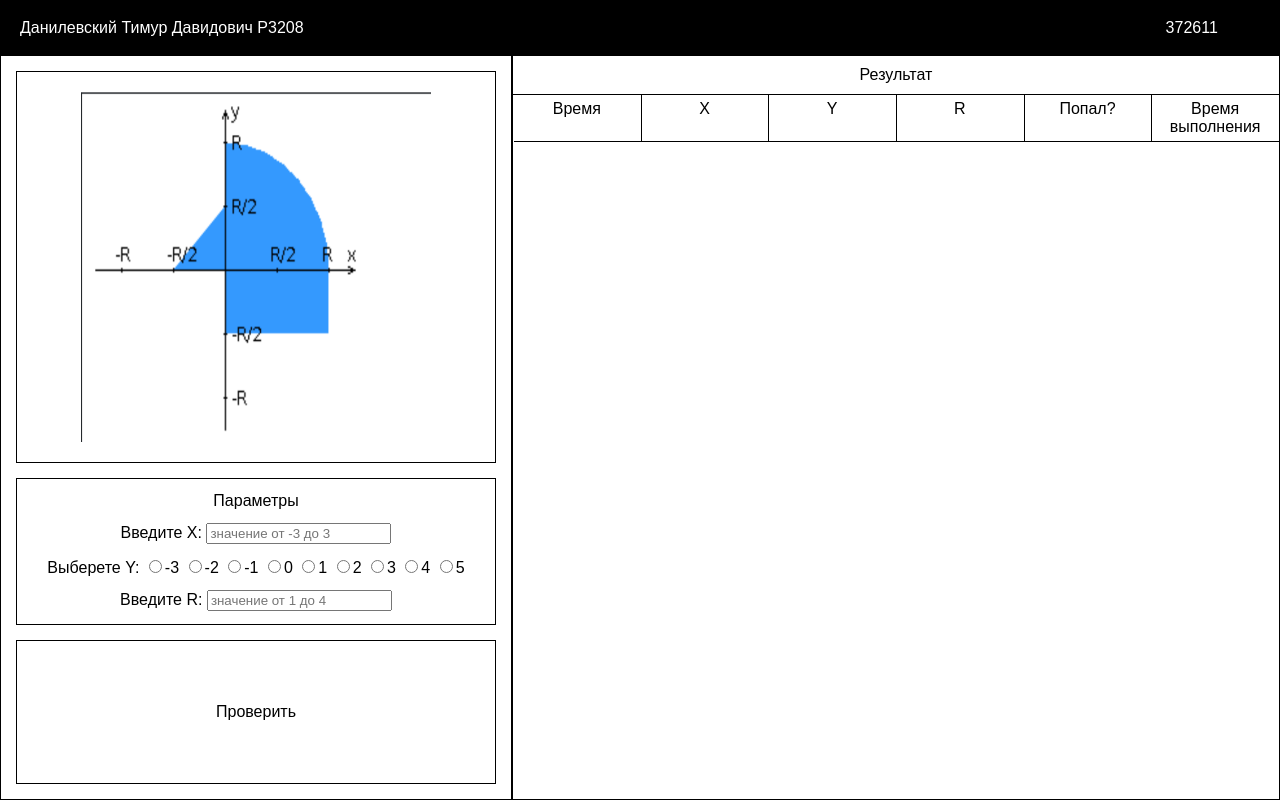
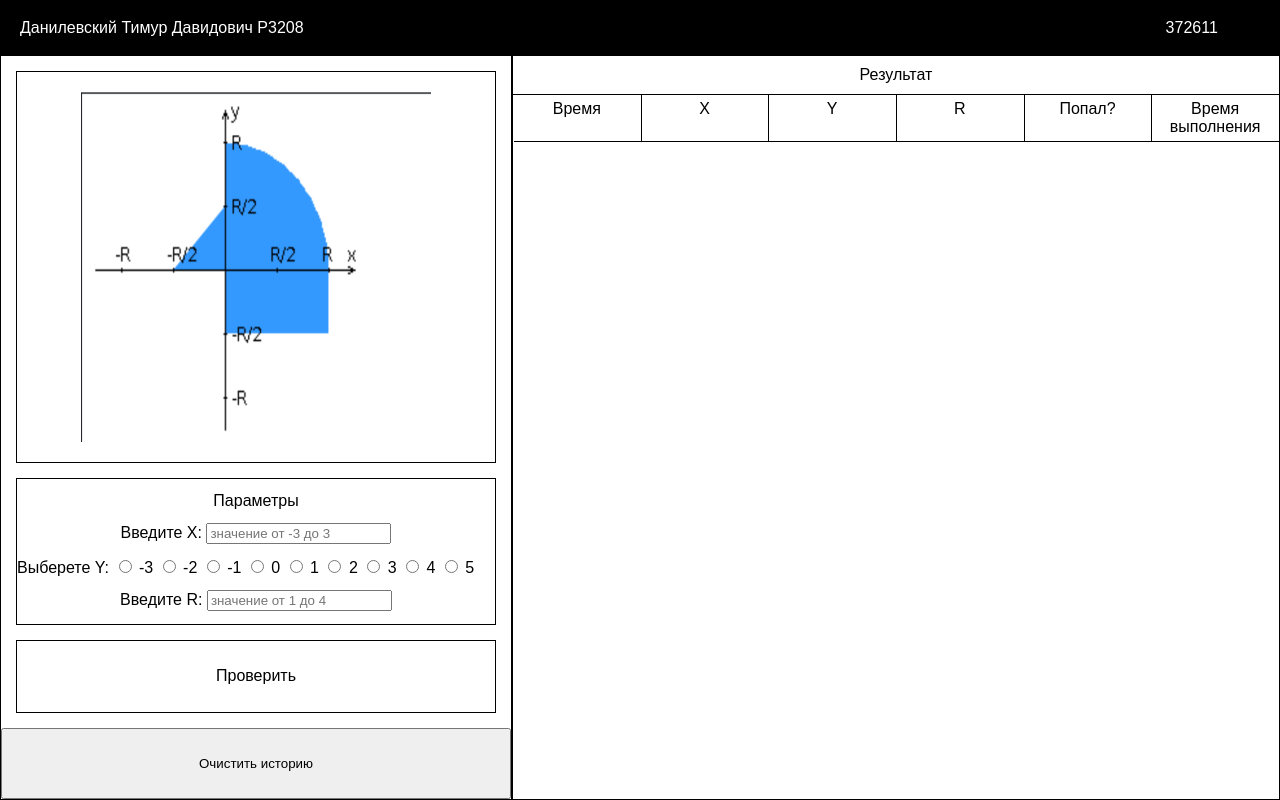
Before and after one commit to K1ll4a/Web1L, a plain HTML site: page web/static/index.html in a window 1280 px wide. Drawn offline with Linux system fonts and the light colour scheme.

Commit message:
fix(ui/html): radio Y group uses name='y' with numeric values; ensure 'Check' button doesn't submit form; add Clear button id

```diff
--- a/web/static/index.html
+++ b/web/static/index.html
@@ -31,24 +31,25 @@
                     <div>Введите X:</div>
                     <input name="x-value" id="x-input" type="text" placeholder="значение от -3 до 3" maxlength="7">
                 </div>
-                <div class="row">
-                    <div>Выберете Y:</div>
-                    <div><input name="y-value" type="radio" value="-3">-3</div>
-                    <div><input name="y-value" type="radio" value="-2">-2</div>
-                    <div><input name="y-value" type="radio" value="-1">-1</div>
-                    <div><input name="y-value" type="radio" value="0">0</div>
-                    <div><input name="y-value" type="radio" value="1">1</div>
-                    <div><input name="y-value" type="radio" value="2">2</div>
-                    <div><input name="y-value" type="radio" value="3">3</div>
-                    <div><input name="y-value" type="radio" value="4">4</div>
-                    <div><input name="y-value" type="radio" value="5">5</div>
+                <div id="y-group">
+                    <span>Выберете Y:</span>
+                    <label><input type="radio" name="y" value="-3"> -3</label>
+                    <label><input type="radio" name="y" value="-2"> -2</label>
+                    <label><input type="radio" name="y" value="-1"> -1</label>
+                    <label><input type="radio" name="y" value="0"> 0</label>
+                    <label><input type="radio" name="y" value="1"> 1</label>
+                    <label><input type="radio" name="y" value="2"> 2</label>
+                    <label><input type="radio" name="y" value="3"> 3</label>
+                    <label><input type="radio" name="y" value="4"> 4</label>
+                    <label><input type="radio" name="y" value="5"> 5</label>
                 </div>
                 <div class="row">
                     <div>Введите R:</div>
                     <input name="r-value" id="r-input" type="text" placeholder="значение от 1 до 4" maxlength="7">
                 </div>
             </div>
-            <button class="main__block submit_button" style="margin-bottom: 15px;" id="submit">Проверить</button>
+            <button class="main__block submit_button" style="margin-bottom: 15px;" id="submit" >Проверить</button>
+            <button id="clear-btn" type="button">Очистить историю</button>
         </div>
         <div>
             <div class="result-title">Результат</div>
```
